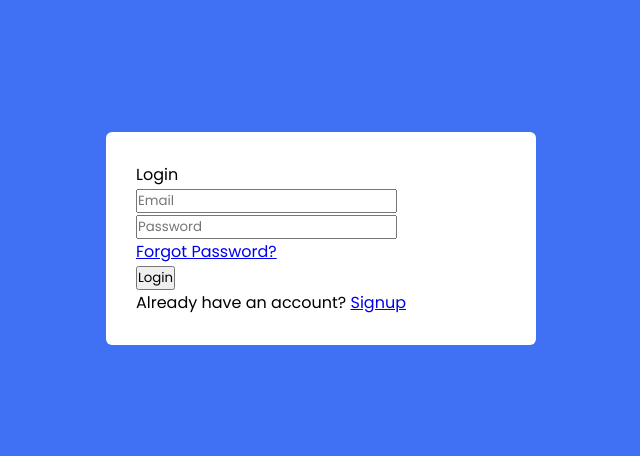
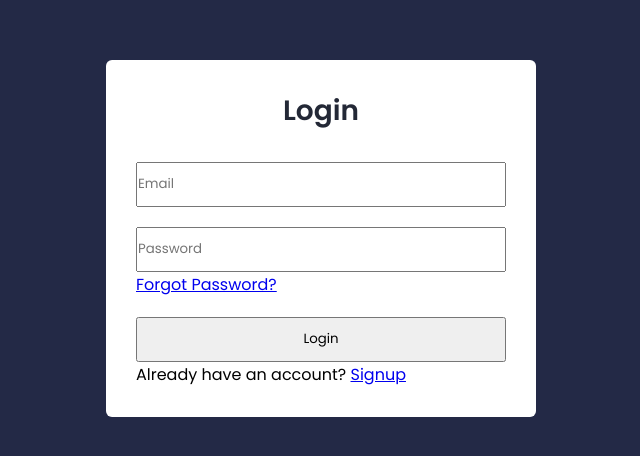
Before and after one commit to Ballarja/Youtube-Resource-Gallery, a plain HTML site: page Login/login.html in a window 1280 px wide. Shown: the part 162-618 px from the top of the page, without its empty margins (319-959 px from the left). Drawn offline with nearby package versions, Linux system fonts and the light colour scheme.

Commit message:
css added to make login look better

```diff
--- a/Login/login.css
+++ b/Login/login.css
@@ -12,7 +12,7 @@
     display: flex;
     align-items: center;
     justify-content: center;
-    background-color: #4070f4;
+    background-color: #232946;
 }
 .form{
     max-width: 430px;
@@ -21,3 +21,25 @@
     border-radius: 6px;
     background: #fff;
 }
+header{
+    font-size: 28px;
+    font-weight: 600;
+    color: #232836;
+    text-align: center;
+}
+form{
+    margin-top: 30px;
+}
+form .field{
+    height: 45px;
+    width: 100%;
+    margin-top: 20px;
+
+}
+
+.field input,
+.field button{
+    height: 100%;
+    width: 100%;
+
+}
```
